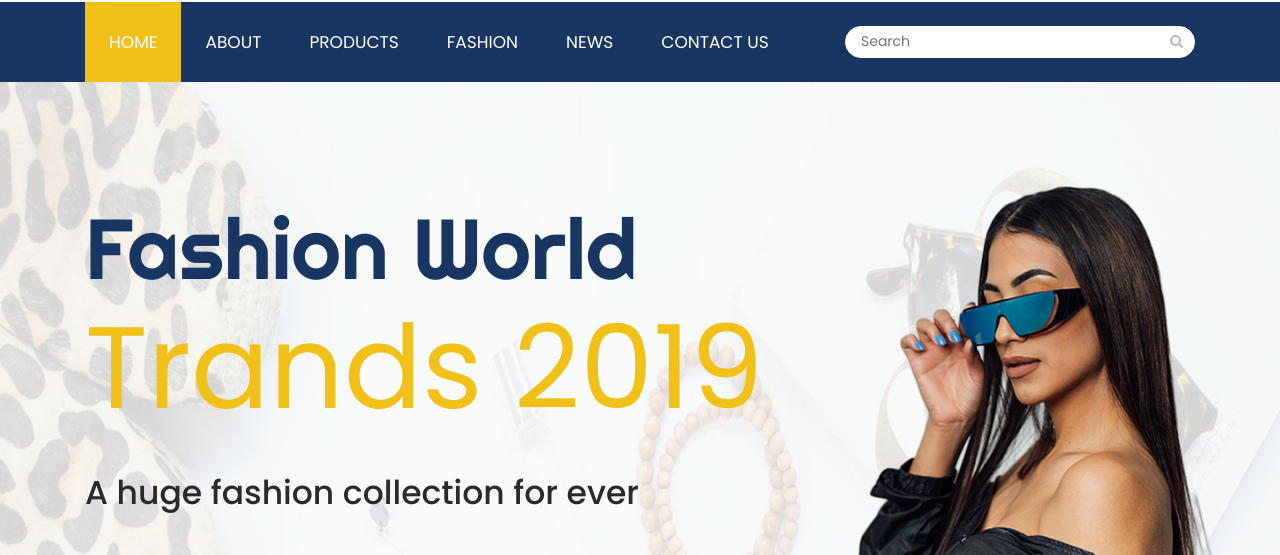
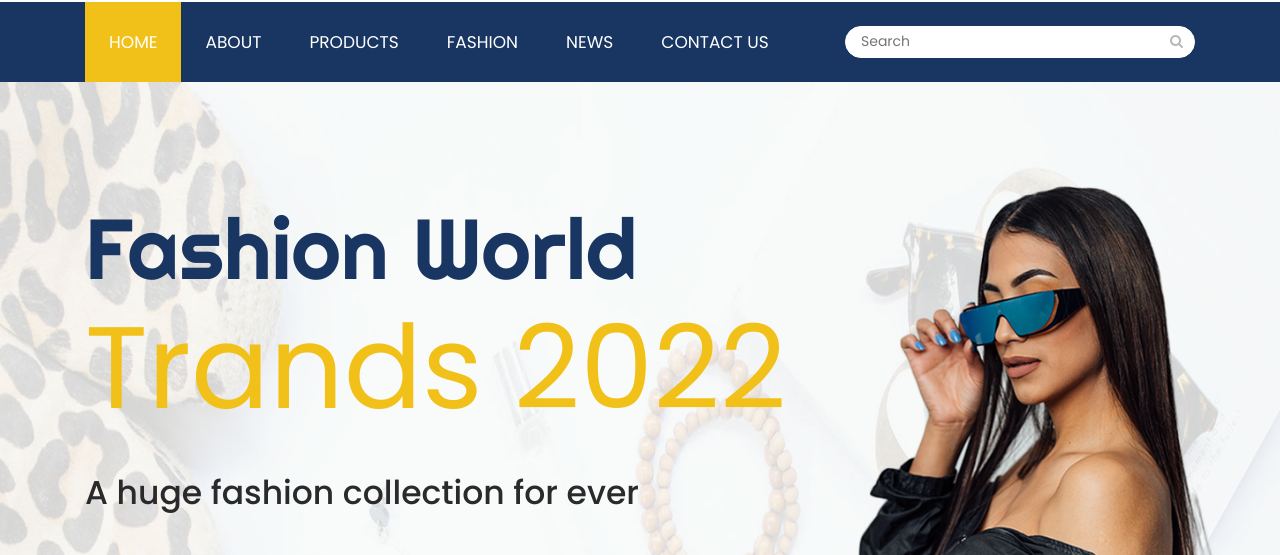
Before and after one commit to Thota7781/demo0, a plain HTML site: page index.html in a window 1280 px wide. Shown: the part 189-744 px from the top of the page. Drawn offline with nearby package versions, Linux system fonts and the light colour scheme; files whose address does not match are found by name.

Commit message:
fixing minor issues

```diff
--- a/index.html
+++ b/index.html
@@ -8,7 +8,7 @@
       <meta name="viewport" content="width=device-width, initial-scale=1">
       <meta name="viewport" content="initial-scale=1, maximum-scale=1">
       <!-- site metas -->
-      <title>romofyi</title>
+      <title>FashionWorld</title>
       <meta name="keywords" content="">
       <meta name="description" content="">
       <meta name="author" content="">
@@ -152,7 +152,7 @@
             <div class="row">
                <div class="col-md-8">
                   <div class="text-bg">
-                     <h1> <span class="blodark"> Fashion World </span> <br>Trands 2019</h1>
+                     <h1> <span class="blodark"> Fashion World </span> <br>Trands 2022</h1>
                      <p>A huge fashion collection for ever </p>
                      <a class="read_more" href="#">Shop now</a>
                   </div>
```
Also changed, not shown: about.html (+1 -1 lines), contact.html (+1 -1 lines), fashion.html (+1 -1 lines), news.html (+1 -1 lines), products.html (+1 -1 lines).
